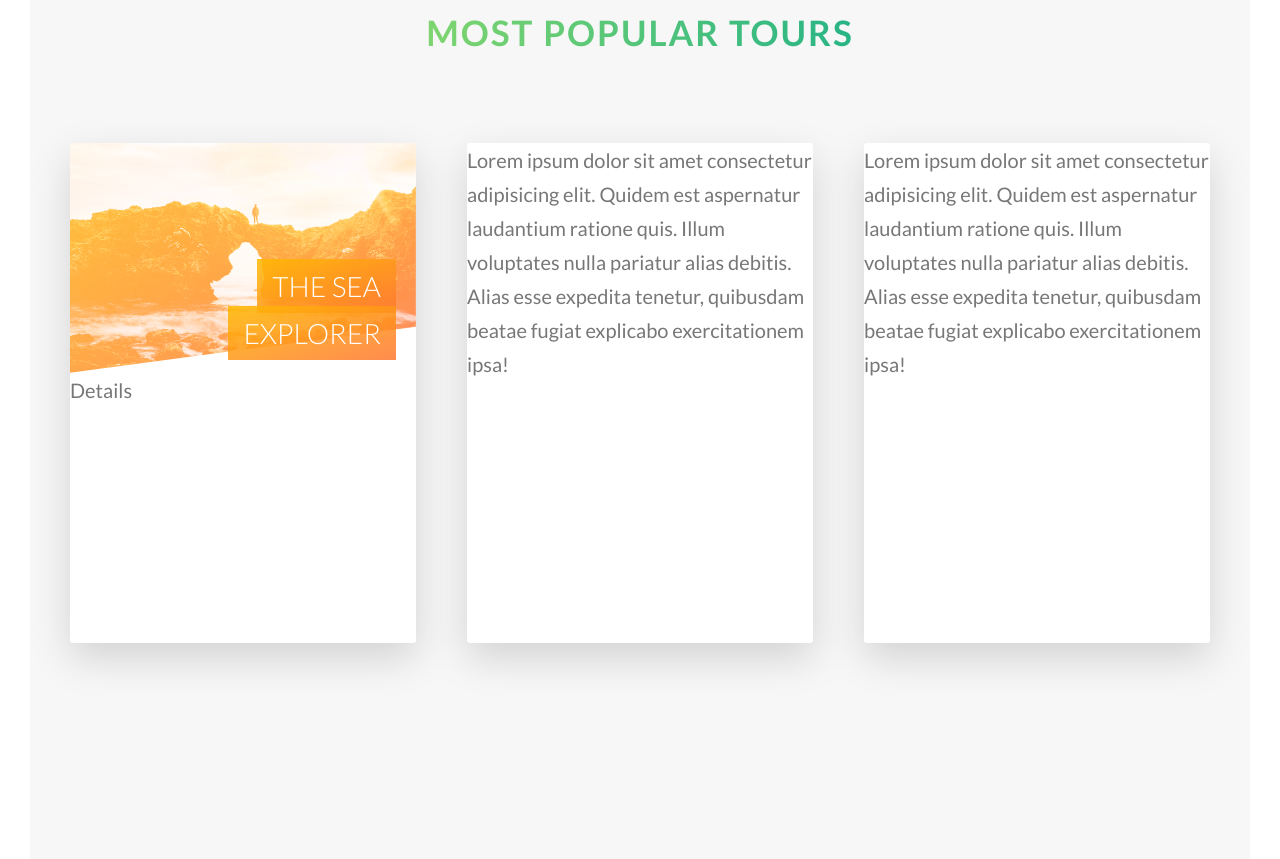
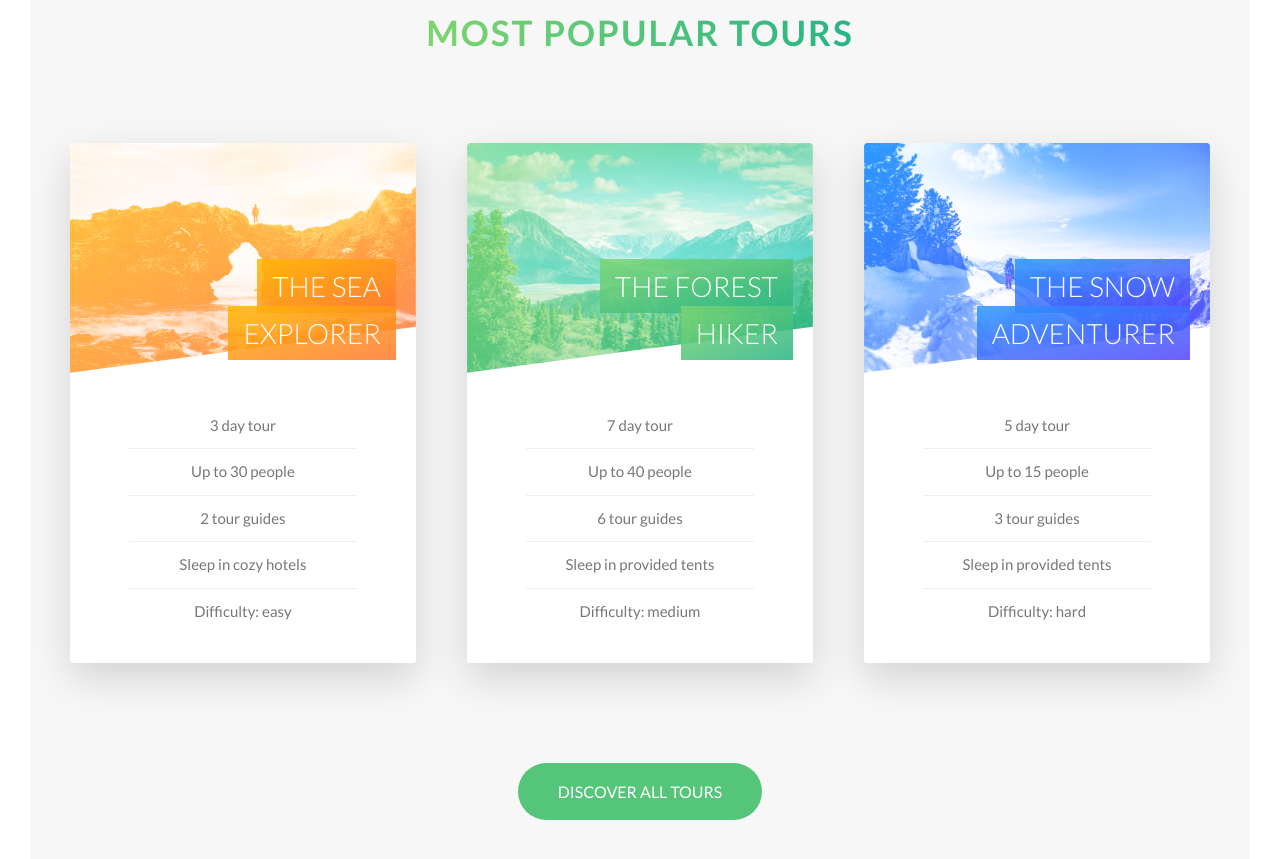
Before and after one commit to braisv/testing-animations-nature, a website: page index.html in a window 1280 px wide. Shown: the part 2332-3191 px from the top of the page. Drawn offline with Linux system fonts and the light colour scheme.

Commit message:
sectioction tours finished

```diff
--- a/index.html
+++ b/index.html
@@ -143,55 +143,102 @@
             <div class="card">
               <div class="card__side card__side--front card__side--front-1">
                 <div class="card__picture card__picture--1">
-                    &nbsp;
+                  &nbsp;
                 </div>
                 <h4 class="card__heading">
-                    <span class="card__heading-span--1">The Sea Explorer</span>
+                  <span class="card__heading-span card__heading-span--1"
+                    >The Sea Explorer</span
+                  >
                 </h4>
-                <div class="card_details">
-                    Details
+                <div class="card__details">
+                  <ul>
+                    <li>3 day tour</li>
+                    <li>Up to 30 people</li>
+                    <li>2 tour guides</li>
+                    <li>Sleep in cozy hotels</li>
+                    <li>Difficulty: easy</li>
+                  </ul>
                 </div>
               </div>
               <div class="card__side card__side--back card__side--back-1">
-                Lorem ipsum dolor sit amet consectetur adipisicing elit. Quidem
-                est aspernatur laudantium ratione quis. Illum voluptates nulla
-                pariatur alias debitis. Alias esse expedita tenetur, quibusdam
-                beatae fugiat explicabo exercitationem ipsa!
+                <div class="card__cta">
+                  <div class="card__price-box">
+                    <p class="card__price-only">Only</p>
+                    <p class="card__price-value">$297</p>
+                  </div>
+                  <a href="#" class="btn btn--white">Book now!</a>
+                </div>
               </div>
             </div>
           </div>
           <div class="col-1-of-3">
             <div class="card">
               <div class="card__side card__side--front card__side--front-2">
-                Lorem ipsum dolor sit amet consectetur adipisicing elit. Quidem
-                est aspernatur laudantium ratione quis. Illum voluptates nulla
-                pariatur alias debitis. Alias esse expedita tenetur, quibusdam
-                beatae fugiat explicabo exercitationem ipsa!
+                <div class="card__picture card__picture--2">
+                  &nbsp;
+                </div>
+                <h4 class="card__heading">
+                  <span class="card__heading-span card__heading-span--2"
+                    >The Forest Hiker</span
+                  >
+                </h4>
+                <div class="card__details">
+                  <ul>
+                    <li>7 day tour</li>
+                    <li>Up to 40 people</li>
+                    <li>6 tour guides</li>
+                    <li>Sleep in provided tents</li>
+                    <li>Difficulty: medium</li>
+                  </ul>
+                </div>
               </div>
               <div class="card__side card__side--back card__side--back-2">
-                Lorem ipsum dolor sit amet consectetur adipisicing elit. Quidem
-                est aspernatur laudantium ratione quis. Illum voluptates nulla
-                pariatur alias debitis. Alias esse expedita tenetur, quibusdam
-                beatae fugiat explicabo exercitationem ipsa!
+                <div class="card__cta">
+                  <div class="card__price-box">
+                    <p class="card__price-only">Only</p>
+                    <p class="card__price-value">$497</p>
+                  </div>
+                  <a href="#" class="btn btn--white">Book now!</a>
+                </div>
               </div>
             </div>
           </div>
           <div class="col-1-of-3">
             <div class="card">
               <div class="card__side card__side--front card__side--front-3">
-                Lorem ipsum dolor sit amet consectetur adipisicing elit. Quidem
-                est aspernatur laudantium ratione quis. Illum voluptates nulla
-                pariatur alias debitis. Alias esse expedita tenetur, quibusdam
-                beatae fugiat explicabo exercitationem ipsa!
+                <div class="card__picture card__picture--3">
+                  &nbsp;
+                </div>
+                <h4 class="card__heading">
+                  <span class="card__heading-span card__heading-span--3"
+                    >The Snow Adventurer</span
+                  >
+                </h4>
+                <div class="card__details">
+                  <ul>
+                    <li>5 day tour</li>
+                    <li>Up to 15 people</li>
+                    <li>3 tour guides</li>
+                    <li>Sleep in provided tents</li>
+                    <li>Difficulty: hard</li>
+                  </ul>
+                </div>
               </div>
               <div class="card__side card__side--back card__side--back-3">
-                Lorem ipsum dolor sit amet consectetur adipisicing elit. Quidem
-                est aspernatur laudantium ratione quis. Illum voluptates nulla
-                pariatur alias debitis. Alias esse expedita tenetur, quibusdam
-                beatae fugiat explicabo exercitationem ipsa!
+                <div class="card__cta">
+                  <div class="card__price-box">
+                    <p class="card__price-only">Only</p>
+                    <p class="card__price-value">$897</p>
+                  </div>
+                  <a href="#" class="btn btn--white">Book now!</a>
+                </div>
               </div>
             </div>
           </div>
+        </div>
+
+        <div class="u-center-text u-margin-top-huge">
+          <a href="#" class="btn btn--green">Discover all tours</a>
         </div>
       </section>
     </main>
--- a/sass/abstracts/_variables.scss
+++ b/sass/abstracts/_variables.scss
@@ -13,6 +13,7 @@ $color-white: #fff;
 $color-black: #000;
 
 $color-gray-light-1: #f7f7f7;
+$color-gray-light-2: #eee;
 
 // FONT
 $default-font-size: 1.6rem;
--- a/sass/base/_utilities.scss
+++ b/sass/base/_utilities.scss
@@ -1,5 +1,13 @@
 .u-center-text {
   text-align: center;
+}
+
+.u-margin-top-big {
+  margin-top: 8rem;
+}
+
+.u-margin-top-huge {
+  margin-top: 10rem;
 }
 
 .u-margin-bottom-big {
--- a/sass/components/_button.scss
+++ b/sass/components/_button.scss
@@ -32,6 +32,15 @@
 
       &::after {
         background-color: $color-white;
+      }
+    }
+
+    &--green {
+      background-color: $color-primary;
+      color: $color-white;
+
+      &::after {
+        background-color: $color-primary;
       }
     }
 
--- a/sass/components/_card.scss
+++ b/sass/components/_card.scss
@@ -2,12 +2,12 @@
   perspective: 150rem;
   -moz-perspective: 150rem;
   position: relative;
-  height: 50rem;
+  height: 52rem;
 
   &__side {
     background-color: grey;
     font-size: 2rem;
-    height: 50rem;
+    height: 52rem;
     transition: all 0.8s ease;
     position: absolute;
     top: 0;
@@ -65,6 +65,8 @@
     background-blend-mode: screen;
     clip-path: polygon(0 0, 100% 0, 100% 80%, 0 100%);
     -webkit-clip-path: polygon(0 0, 100% 0, 100% 80%, 0 100%);
+    border-top-left-radius: 3px;
+    border-top-right-radius: 3px;
 
     &--1 {
       background-image: linear-gradient(
@@ -76,11 +78,21 @@
     }
 
     &--2 {
-      background-image: url(../img/nat-6.jpg);
+      background-image: linear-gradient(
+          to right bottom,
+          $color-primary-light,
+          $color-primary-dark
+        ),
+        url(../img/nat-6.jpg);
     }
 
     &--3 {
-      background-image: url(../img/nat-7.jpg);
+      background-image: linear-gradient(
+          to right bottom,
+          $color-tertiary-light,
+          $color-tertiary-dark
+        ),
+        url(../img/nat-7.jpg);
     }
   }
 
@@ -97,15 +109,79 @@
   }
 
   &__heading-span {
+    padding: 1rem 1.5rem;
+    -webkit-box-decoration-break: clone;
+    box-decoration-break: clone;
+
     &--1 {
-      padding: 1rem 1.5rem;
-      -webkit-prefix-box-decoration-break: clone;
-      box-decoration-break: clone;
       background-image: linear-gradient(
         to right bottom,
         rgba($color-secondary-light, 0.85),
         rgba($color-secondary-dark, 0.85)
       );
     }
+
+    &--2 {
+      background-image: linear-gradient(
+        to right bottom,
+        rgba($color-primary-light, 0.85),
+        rgba($color-primary-dark, 0.85)
+      );
+    }
+
+    &--3 {
+      background-image: linear-gradient(
+        to right bottom,
+        rgba($color-tertiary-light, 0.85),
+        rgba($color-tertiary-dark, 0.85)
+      );
+    }
+  }
+
+  &__details {
+    padding: 3rem;
+
+    ul {
+      list-style: none;
+      width: 80%;
+      margin: 0 auto;
+
+      li {
+        text-align: center;
+        font-size: 1.5rem;
+        padding: 1rem;
+
+        &:not(:last-child) {
+          border-bottom: 1px solid $color-gray-light-2;
+        }
+      }
+    }
+  }
+
+  // BACK OF THE CARD
+  &__cta {
+    position: absolute;
+    top: 50%;
+    left: 50%;
+    transform: translate(-50%, -50%);
+    width: 90%;
+    text-align: center;
+  }
+
+  &__price {
+    &-box {
+      color: $color-white;
+      margin-bottom: 8rem;
+    }
+
+    &-only {
+      font-size: 1.4rem;
+      text-transform: uppercase;
+    }
+
+    &-value {
+      font-size: 6rem;
+      font-weight: 100;
+    }
   }
 }
--- a/sass/pages/_home.scss
+++ b/sass/pages/_home.scss
@@ -22,7 +22,7 @@
 }
 
 .section-tours {
-    padding: 25rem 0 50rem 0;
+    padding: 25rem 0 15rem 0;
     margin-top: -10rem;
     background-color: $color-gray-light-1;
 }
```
Also changed, not shown: css/style.css.
